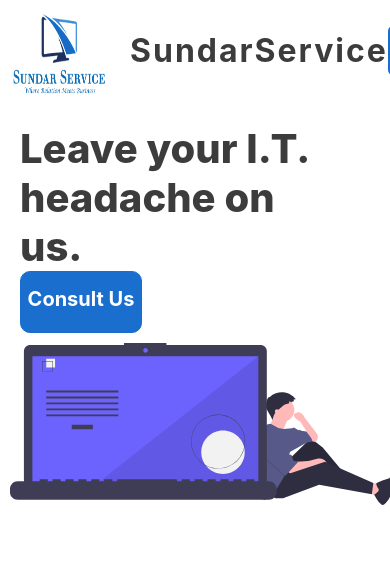
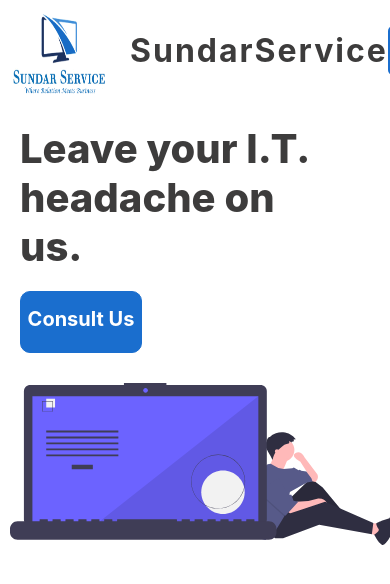
Before and after one commit to atobox/sundarservice, a React (Create React App) app: page / in a window 390 px wide. Shown: the top 584 px of the page. Built offline with nearby package versions, Linux system fonts and the light colour scheme.

Commit message:
CSS correction

```diff
--- a/src/App.css
+++ b/src/App.css
@@ -107,12 +107,13 @@
 
   .svg {
     display: block;
-
+    margin-top: 20px;
   }
 
   .cta_txt  {
     position: relative;
     left: 20px;
+    margin-bottom: 20px;
   }
 
   .cta_btn  {
@@ -130,6 +131,6 @@
   }
 
   .navbar > div:nth-child(2)  {
-    margin-right: 20px;
+    padding-right: 20px;
   }
 }
```
